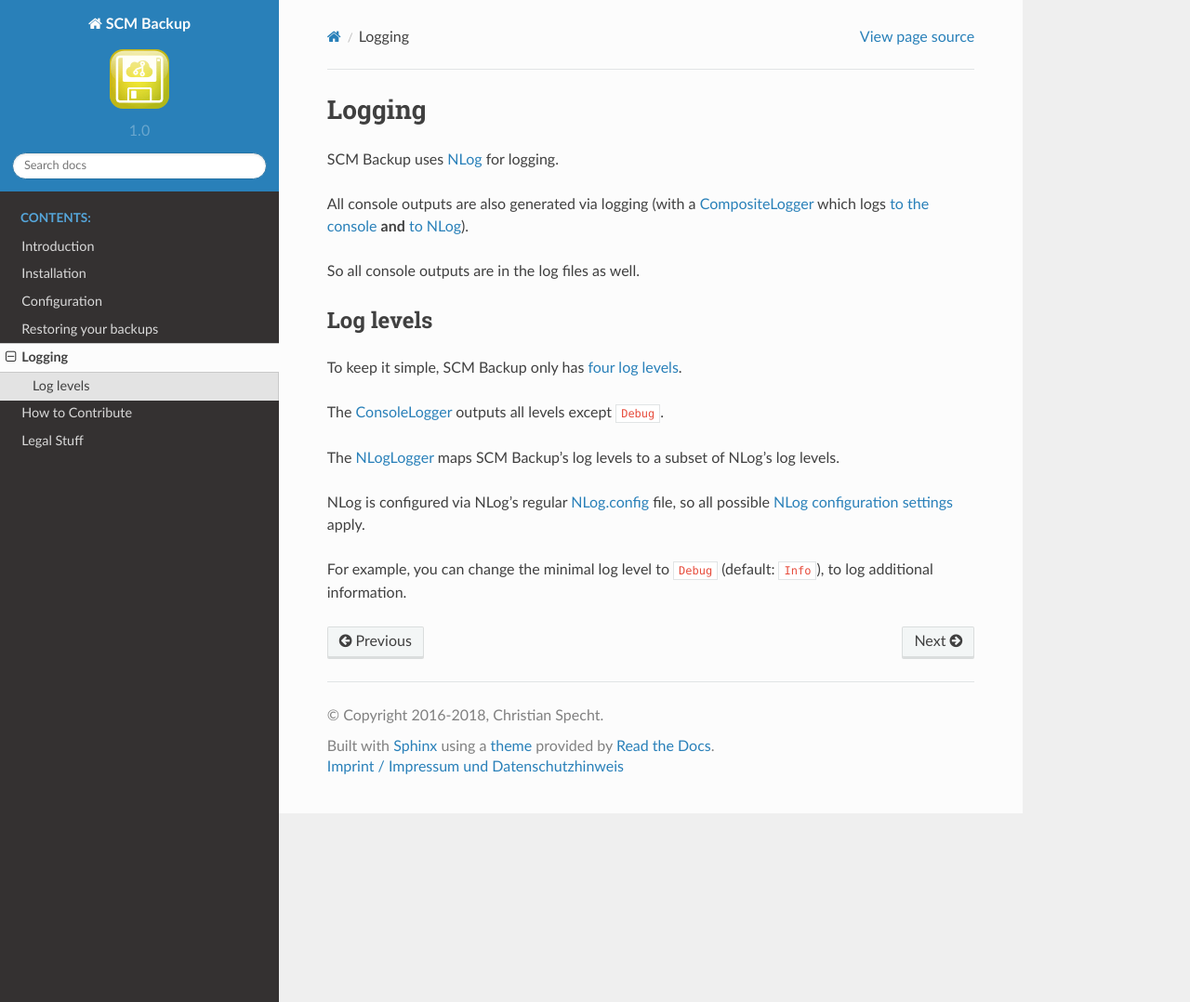
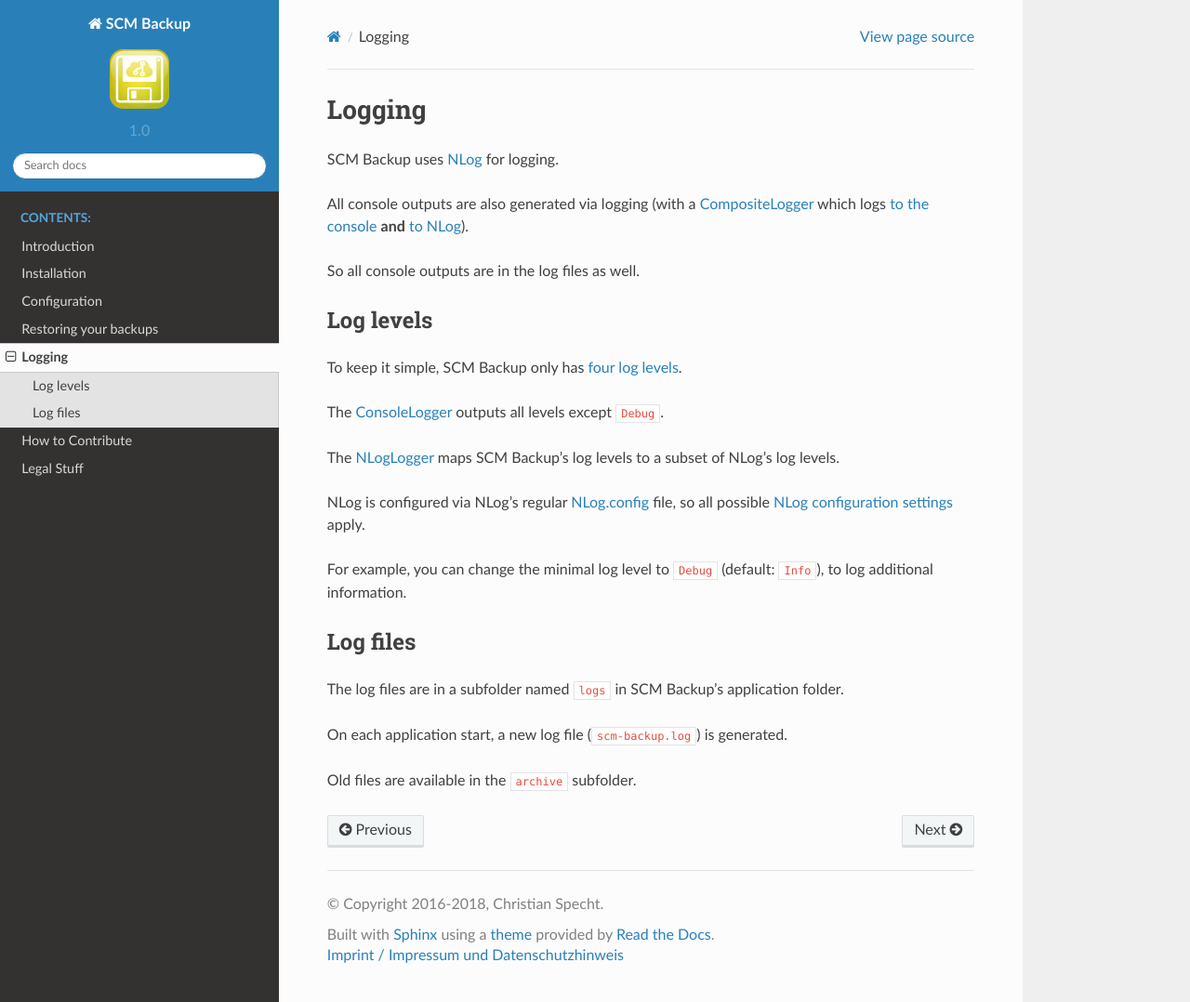
Before and after one commit to christianspecht/scm-backup-docs, a Sphinx documentation site: the page built from source/logging.rst, in a window 1280 px wide and 1078 px high. Shown: the whole window at 93% size. Built offline with Sphinx 7.4.7 and the Read the Docs theme 2.0.0, drawn with Linux system fonts in a browser that asks for light colours.

Commit message:
log file location

```diff
--- a/source/logging.rst
+++ b/source/logging.rst
@@ -20,3 +20,13 @@ The `NLogLogger <https://github.com/christianspecht/scm-backup/blob/master/src/S
 NLog is configured via NLog's regular `NLog.config <https://github.com/christianspecht/scm-backup/blob/master/src/ScmBackup/NLog.config>`_ file, so all possible `NLog configuration settings <https://github.com/nlog/NLog/wiki/Configuration-file>`_ apply.
 
 For example, you can change the minimal log level to ``Debug`` (default: ``Info``), to log additional information.
+
+
+Log files
+---------
+
+The log files are in a subfolder named ``logs`` in SCM Backup's application folder.
+
+On each application start, a new log file (``scm-backup.log``) is generated.
+
+Old files are available in the ``archive`` subfolder.
```
